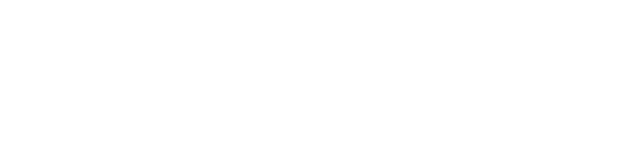
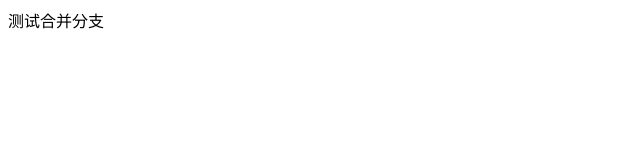
Before and after one commit to somnue/-, a plain HTML site: page af /aa.html in a window 1280 px wide. Shown: the whole page, without its empty margins (0-640 px from the left). Drawn offline with Linux system fonts and the light colour scheme.

Commit message:
Update aa.html

```diff
--- a/af /aa.html
+++ b/af /aa.html
@@ -7,6 +7,6 @@
   <title>Document</title>
 </head>
 <body>
-
+  测试合并分支
 </body>
 </html>
```
